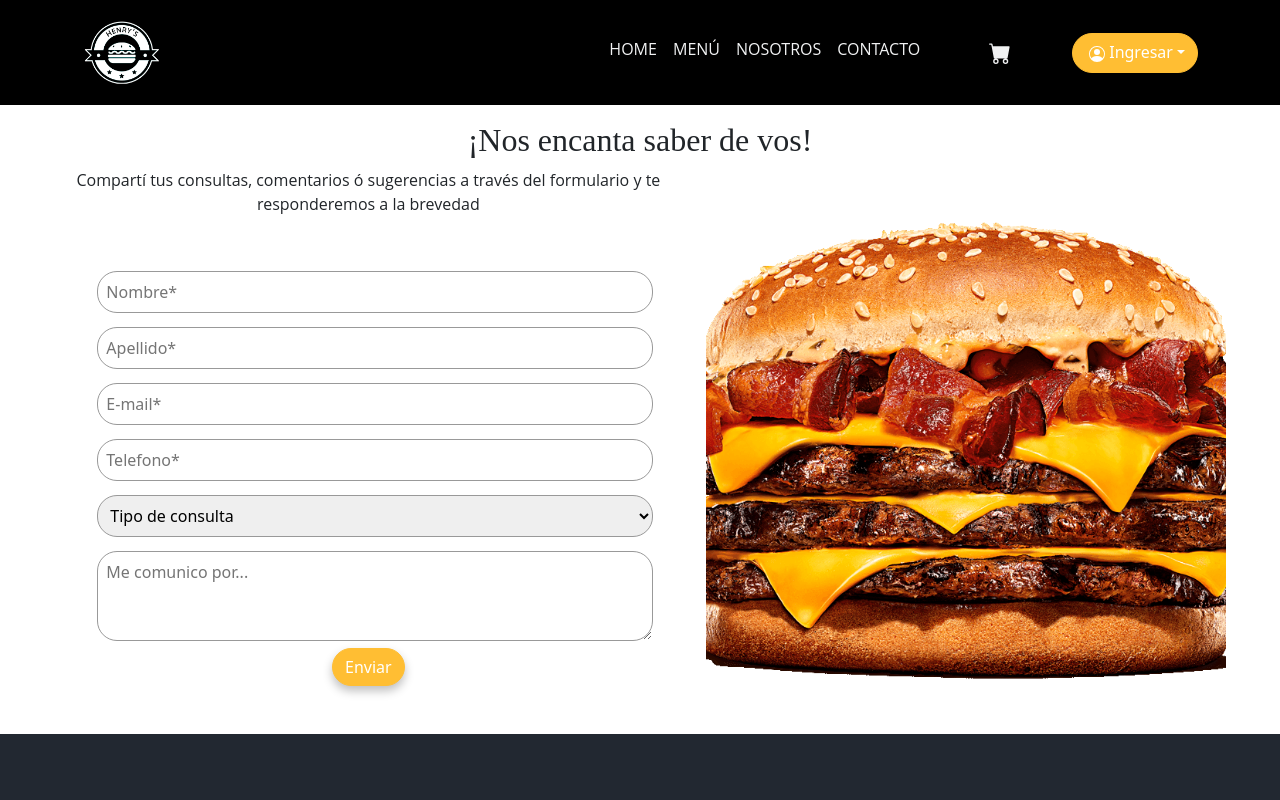
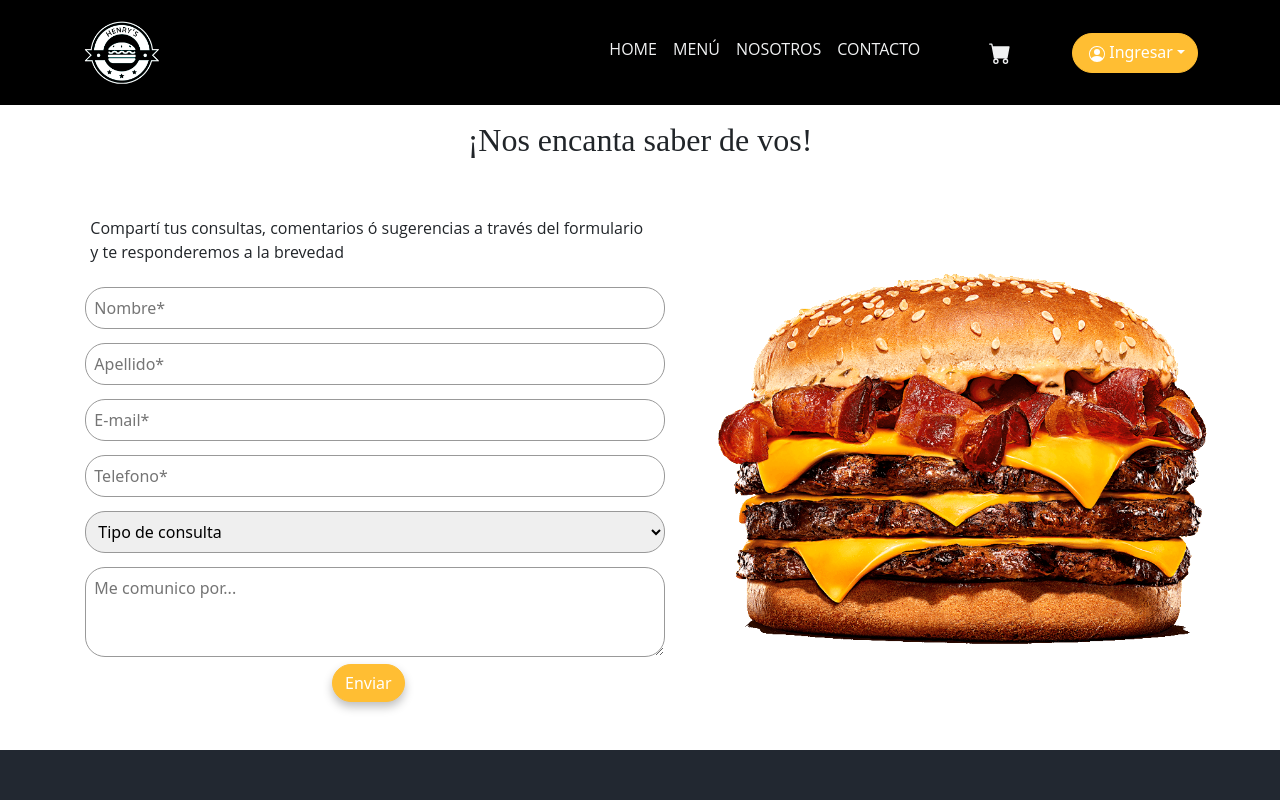
Before and after one commit to mabhyHs/Henrys-app, a React (Create React App) app in the folder client/: page /contacto in a window 1280 px wide. Shown: the top 800 px of the page. Built offline with nearby package versions, Linux system fonts and the light colour scheme.

Commit message:
Refactoring(AboutUs and ContactForm)

```diff
--- a/client/src/Components/AboutUs/AboutUs.css
+++ b/client/src/Components/AboutUs/AboutUs.css
@@ -1,11 +1,11 @@
-.aboutUs__img__container {
+/* .aboutUs__img__container {
   height: 100vh;
   background: url('../../Assets/Images/about-img.png');
   background-repeat: no-repeat;
   background-attachment: scroll;
   background-position: center;
   background-size: cover;
-}
+} */
 
 .aboutUs__row {
   align-items: center;
--- a/client/src/Components/AboutUs/AboutUs.jsx
+++ b/client/src/Components/AboutUs/AboutUs.jsx
@@ -4,6 +4,7 @@ import Row from 'react-bootstrap/esm/Row';
 import Col from 'react-bootstrap/esm/Col';
 import Button from 'react-bootstrap/esm/Button';
 import { Link } from 'react-router-dom';
+import imgAboutUs from '../../Assets/Images/about-img.png';
 
 import './AboutUs.css';
 
@@ -38,7 +39,11 @@ function AboutUs() {
             </Button>
           </Col>
           <Col lg={6} sm={12}>
-            <div className="aboutUs__img__container" />
+            <img
+              src={imgAboutUs}
+              alt="imagen de un dibujo de una hamburguesa"
+              className="img-fluid"
+            />
           </Col>
         </Row>
       </Container>
--- a/client/src/Components/ContactForm/ContactForm.css
+++ b/client/src/Components/ContactForm/ContactForm.css
@@ -2,14 +2,8 @@
   align-items: center;
   justify-content: center;
 }
-
-.contactForm__img {
-  height: 65vh;
-  background: url('../../Assets/Images/Hamburguesas/Stacker-Triple.png');
-  background-repeat: no-repeat;
-  background-attachment: scroll;
-  background-position: center;
-  background-size: cover;
+.contact__text__left {
+  text-align: left;
 }
 .contactForm__input {
   border-radius: 20px;
--- a/client/src/Components/ContactForm/ContactoForm.jsx
+++ b/client/src/Components/ContactForm/ContactoForm.jsx
@@ -3,6 +3,7 @@ import Col from 'react-bootstrap/Col';
 import Row from 'react-bootstrap/Row';
 import Button from 'react-bootstrap/Button';
 import Swal from 'sweetalert2';
+import contactImg from '../../Assets/Images/Hamburguesas/Stacker-Triple.png';
 
 import './ContactForm.css';
 
@@ -19,18 +20,12 @@ function ContactoForm() {
     <div>
       <h2 className="pt-3">¡Nos encanta saber de vos!</h2>
       <Row className="contact__form__container">
-        <Col lg={6} sm={12}>
-          <p>
+        <Col lg={6} sm={12} className="p-5">
+          <p className="contact__text__left">
             Compartí tus consultas, comentarios ó sugerencias a través del
             formulario y te responderemos a la brevedad
           </p>
-          <form
-            ref={form}
-            onSubmit={handleSubmit}
-            action="#"
-            id="contact_form"
-            className="m-5"
-          >
+          <form ref={form} onSubmit={handleSubmit} action="#" id="contact_form">
             <Row>
               <input
                 className="contactForm__input"
@@ -110,7 +105,11 @@ function ContactoForm() {
           </form>
         </Col>
         <Col sm={12} lg={5}>
-          <div className="contactForm__img" />
+          <img
+            src={contactImg}
+            alt="Imagen de una hamburguesa triple con bacon"
+            className="img-fluid"
+          />
         </Col>
       </Row>
     </div>
```
